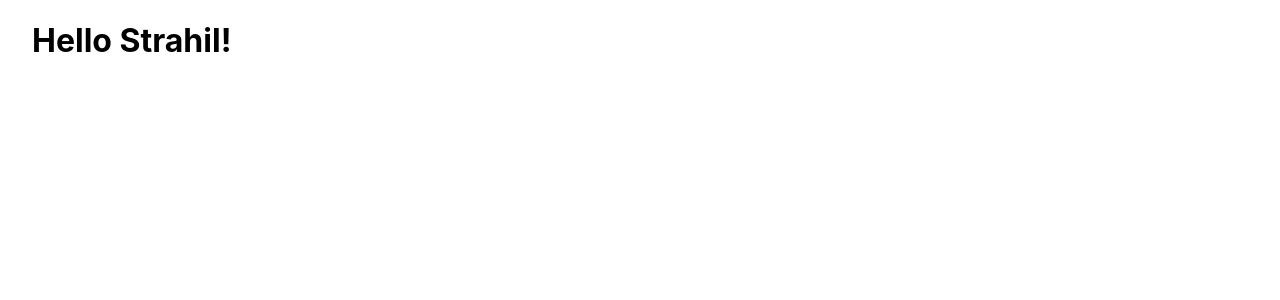
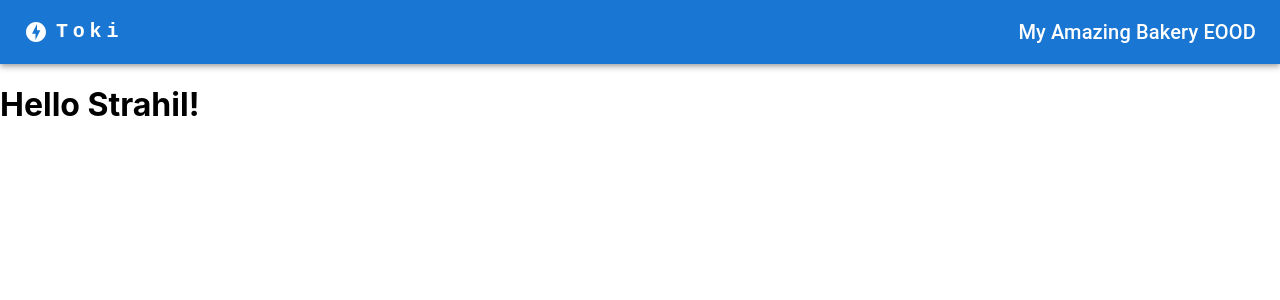
Before and after one commit to aYo-dev/toki-task, a Next.js app: page / in a window 1280 px wide. Shown: the top 300 px of the page. Built offline with nearby package versions, Linux system fonts and the light colour scheme.

Commit message:
Create Header component

```diff
--- /dev/null
+++ b/components/Header.tsx
@@ -0,0 +1,46 @@
+import * as React from 'react';
+import AppBar from '@mui/material/AppBar';
+import Box from '@mui/material/Box';
+import Toolbar from '@mui/material/Toolbar';
+import Typography from '@mui/material/Typography';
+import TokiIcon from '@mui/icons-material/OfflineBolt';
+import { Stack } from '@mui/system';
+
+interface HeaderProps {
+  brand: string;
+}
+
+export default function Header({brand}: HeaderProps) {
+  return (
+    <Box sx={{ flexGrow: 1 }}>
+      <AppBar position="static">
+        <Toolbar sx={{ justifyContent: 'space-between' }}>
+          <Stack direction="row" alignContent="center">
+            <TokiIcon sx={{ display: 'flex', mr: 1 }} />
+            <Typography
+              variant="h6"
+              noWrap
+              component="a"
+              href="/"
+              sx={{
+                mr: 2,
+                display: 'flex',
+                fontFamily: 'monospace',
+                fontWeight: 700,
+                letterSpacing: '.3rem',
+                color: 'inherit',
+                textDecoration: 'none',
+                lineHeight: 'inherit',
+              }}
+            >
+              Toki
+            </Typography>
+          </Stack>
+          <Typography variant="h6" component="div">
+            {brand}
+          </Typography>
+        </Toolbar>
+      </AppBar>
+    </Box>
+  );
+}
--- a/pages/index.tsx
+++ b/pages/index.tsx
@@ -1,20 +1,22 @@
 import type { NextPage } from 'next';
 import Head from 'next/head';
+import Header from '../components/Header';
 
 import { getAccountInfo } from '../services/account.service';
 import styles from '../styles/Home.module.css';
 
 const Home: NextPage = ({account}: any) => {
   return (
-    <div className={styles.container}>
+    <>
       <Head>
         <title>{account.name}</title>
         <meta name="description" content="Generated by create next app" />
         <link rel="icon" href="/favicon.ico" />
       </Head>
+      <Header brand={account.name} />
       <h1>Hello {account.owner}!</h1>
-    </div>
-  )
+    </>
+  );
 }
 
 export async function getStaticProps() {
```
